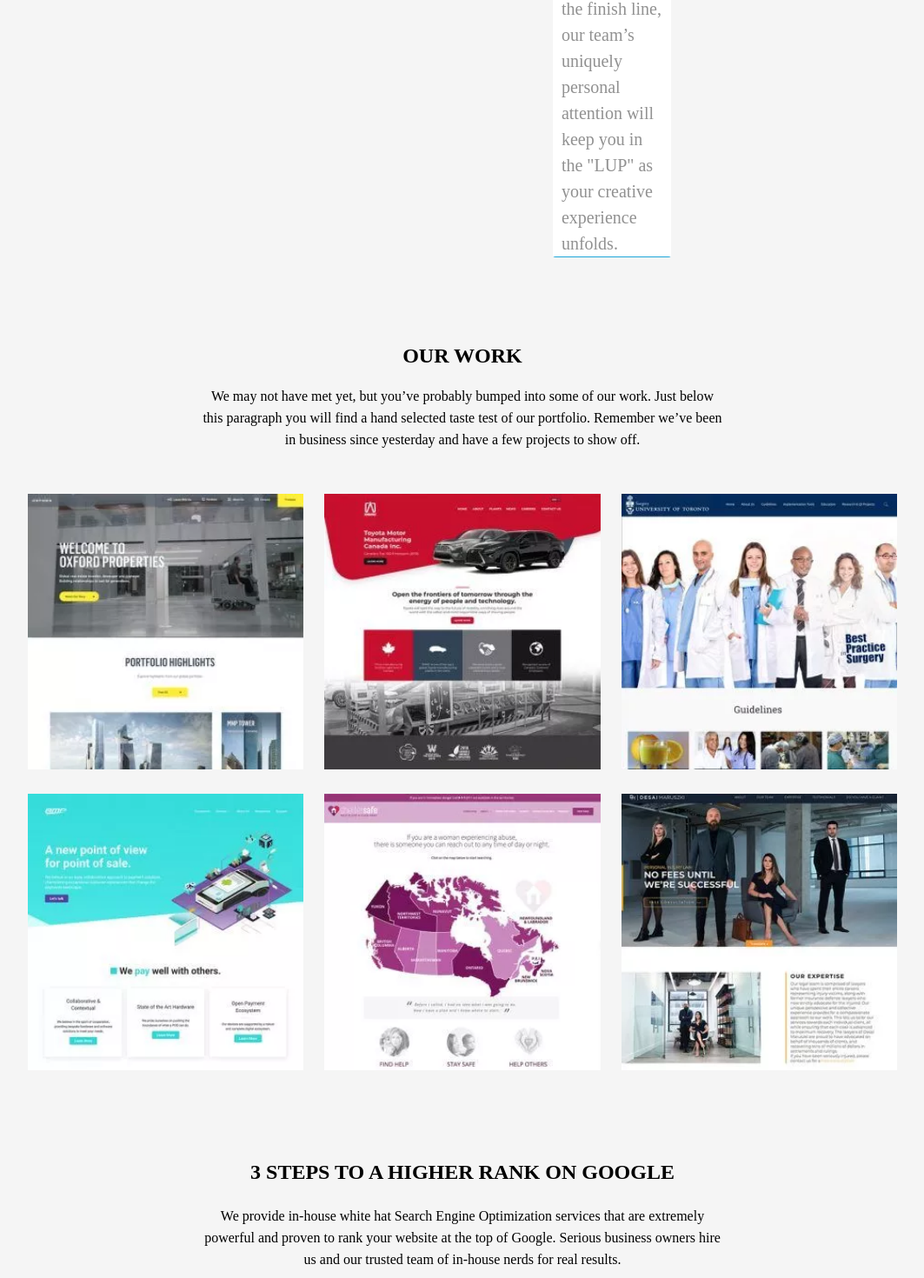
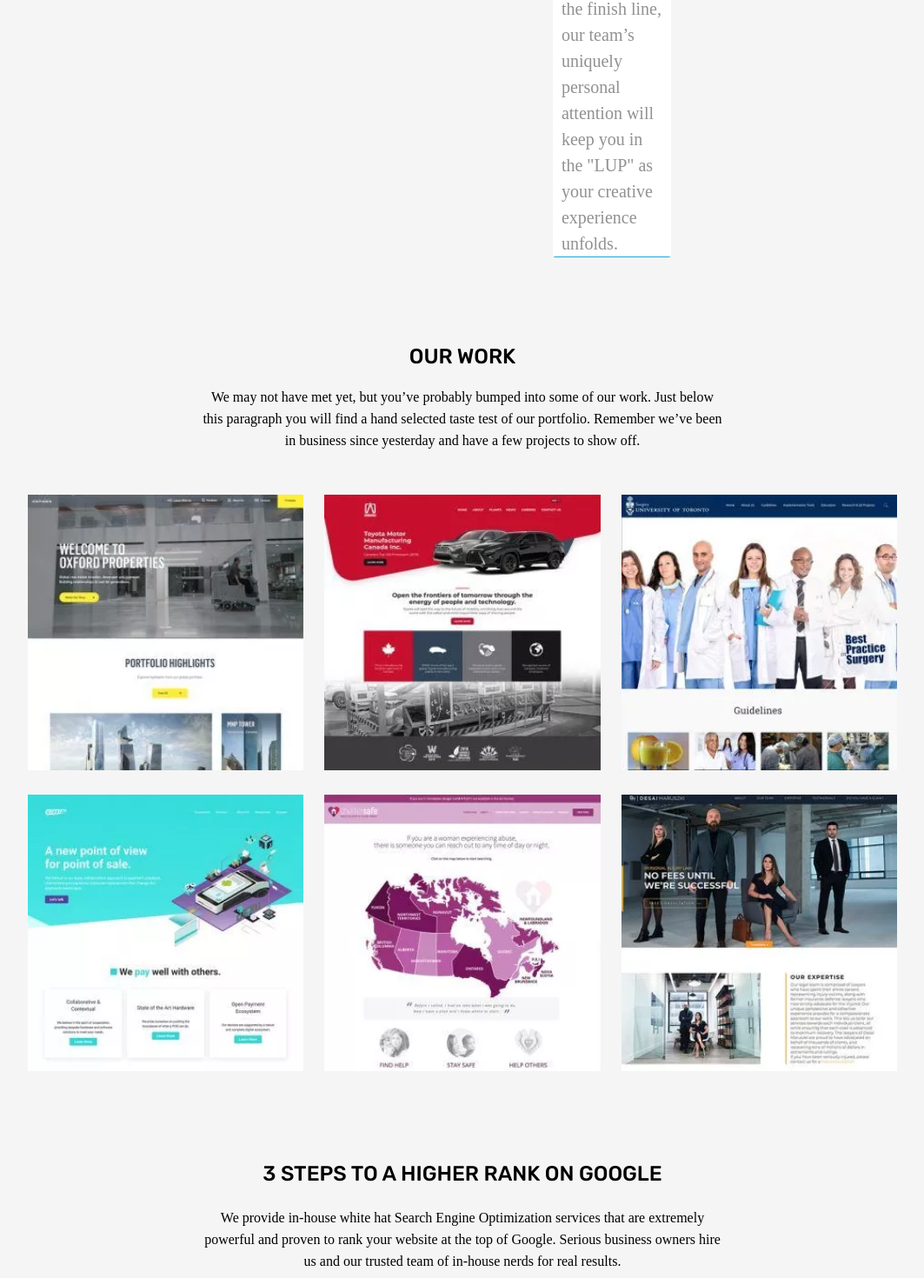
Before and after one commit to tiroxxx/LUP, a React (Create React App) app: page / in a window 1280 px wide. Shown: the part 1326-2796 px from the top of the page at 87% size, without its empty margins (108-1171 px from the left). Built offline with nearby package versions, Linux system fonts and the light colour scheme.

Commit message:
changed fonts throught the site

```diff
--- a/src/components/Contact/Contact.css
+++ b/src/components/Contact/Contact.css
@@ -18,6 +18,7 @@
   flex-direction: column;
   justify-content: center;
   align-items: center;
+
 }
 
 .form-container h2 {
@@ -25,6 +26,8 @@
   margin-bottom: 50px;
   text-transform: uppercase;
   letter-spacing: 2px;
+  font-family: 'Rubik', sans-serif;
+  font-weight: 500;
 }
 
 .form-fields {
--- a/src/components/Footer/Footer.css
+++ b/src/components/Footer/Footer.css
@@ -21,8 +21,9 @@
 
 .footer-info h4 {
   margin-bottom: 12.5px;
+  font-family: 'Rubik', sans-serif;
+  font-weight: 500;
   font-size: 20px;
-    font-weight: bolder;
   color: white;
   text-transform: uppercase;
   letter-spacing: 2px;
@@ -33,5 +34,6 @@
   margin: 2.5px 0 5px 0;
   text-decoration: none;
   color: hsl(196, 77%, 30%);
-    font-weight: bolder;
+  font-family: 'Rubik', sans-serif;
+  font-weight: 500;
 }
--- a/src/components/GoogleRank/GoogleRank.css
+++ b/src/components/GoogleRank/GoogleRank.css
@@ -15,6 +15,11 @@
   gap: 1.5rem;
   text-align: center;
   margin-bottom: 70px;
+}
+
+.google-rank-heading h2 {
+  font-family: 'Rubik', sans-serif;
+  font-weight: 500;
 }
 
 .google-rank-heading p {
--- a/src/components/Navbar/Navbar.css
+++ b/src/components/Navbar/Navbar.css
@@ -24,15 +24,24 @@
   justify-content: space-around;
   width: 20%;
   list-style: none;
+
 }
 
 .nav-links a {
+  font-family: 'Rubik', sans-serif;
   text-decoration: none;
   color: hsl(202,76%,44%);
   text-transform: uppercase;
   font-weight: bolder;
   letter-spacing: 2px;
+  transition: border-bottom 0.7s ease-in;
+
 }
+
+.nav-links a:hover {
+  border-bottom: 1px solid hsl(202,76%,44%);
+}
+
 
 .burger {
   display: none;
--- a/src/components/Portfolio/Portfolio.css
+++ b/src/components/Portfolio/Portfolio.css
@@ -13,6 +13,8 @@
 }
 
 .portfolio-heading h2 {
+  font-family: 'Rubik', sans-serif;
+  font-weight: 500;
   margin-bottom: 20px;
 }
 
```
Lines whose indentation alone changed are shown as unchanged.
